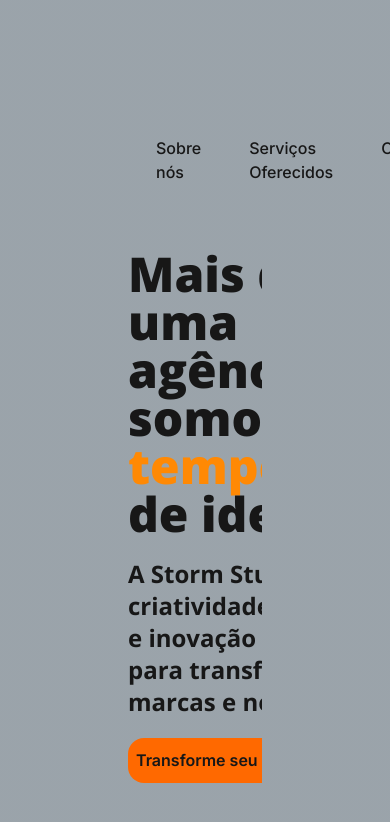
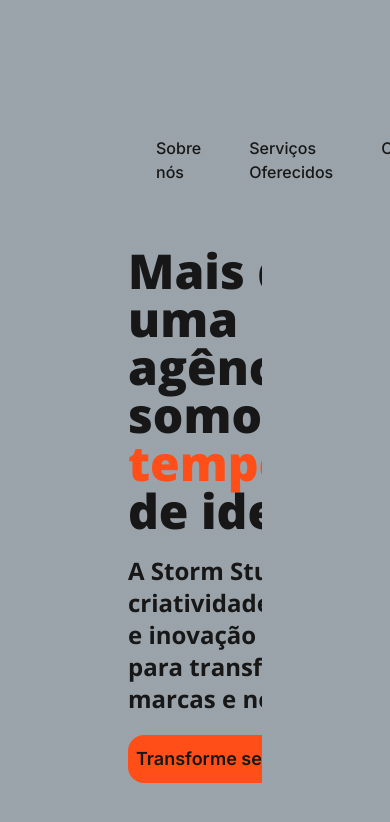
Before and after one commit to Eduardo123Andrade/storm, a Next.js app: page / in a window 390 px wide. Shown: the top 822 px of the page. Built offline with nearby package versions, Linux system fonts and the light colour scheme; grey boxes are pictures that could not be loaded.

Commit message:
make  intro responsiveness

```diff
--- a/src/app/_components/Button.tsx
+++ b/src/app/_components/Button.tsx
@@ -1,5 +1,7 @@
 "use client"
 import { Inter } from "next/font/google"
+import ArrowLeft from "../../../public/assets/svgs/arrow.svg"
+import Image from "next/image"
 
 interface ButtonProps {
   label: string
@@ -20,12 +22,15 @@ export const Button: React.FC<ButtonProps> = ({ label, onClick }) => {
 
   return (
     <button
-      className="py-2.5 px-2 rounded-2xl bg-orange-500 hover:cursor-pointer focus:border-0"
+      className="py-2.5 px-2 rounded-2xl bg-[#FF4E17] hover:cursor-pointer focus:border-0 flex items-center gap-2"
       onClick={_onPress}
     >
-      <label className={`${inter.className} font-lg hover:cursor-pointer`}>
+      <label
+        className={`${inter.className} text-lg 2xl:text-2xl hover:cursor-pointer`}
+      >
         {label}
       </label>
+      <Image src={ArrowLeft} alt="" width={16} height={16} />
     </button>
   )
 }
--- a/src/app/_components/Intro.tsx
+++ b/src/app/_components/Intro.tsx
@@ -20,13 +20,15 @@ export const Intro = () => {
   return (
     <Section className="overflow-hidden flex flex-col justify-end">
       <section className="flex justify-between items-center ">
-        <div className="flex flex-col gap-5">
+        <div className="flex flex-col gap-5 2xl:gap-10">
           <div>
-            <h1 className={`${openSans.className} text-5xl font-extrabold`}>
+            <h1
+              className={`${openSans.className} text-5xl 2xl:text-6xl font-extrabold`}
+            >
               Mais do que uma agência,
               <br />
               somos uma{" "}
-              <span className="text-orange-400">
+              <span className="text-[#FF4E17]">
                 tempestade
                 <br />
               </span>
@@ -34,7 +36,9 @@ export const Intro = () => {
             </h1>
           </div>
 
-          <p className={`${openSans.className} text-2xl font-bold`}>
+          <p
+            className={`${openSans.className} text-2xl 2xl:text-3xl font-bold`}
+          >
             A Storm Studio une criatividade, estratégia e inovação
             <br />
             para transformar marcas e negócios.
```
